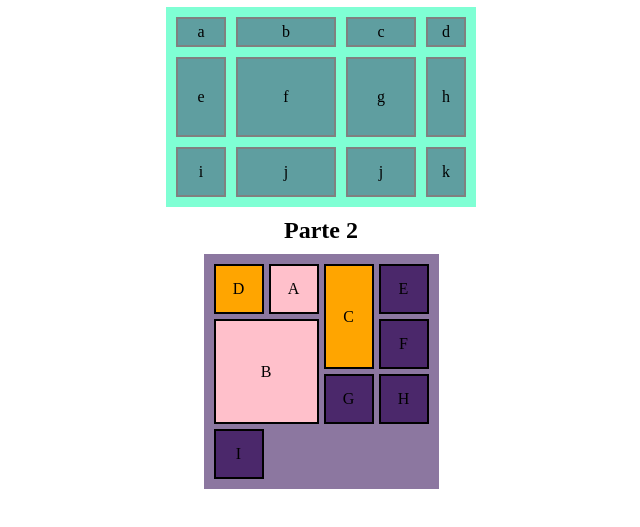
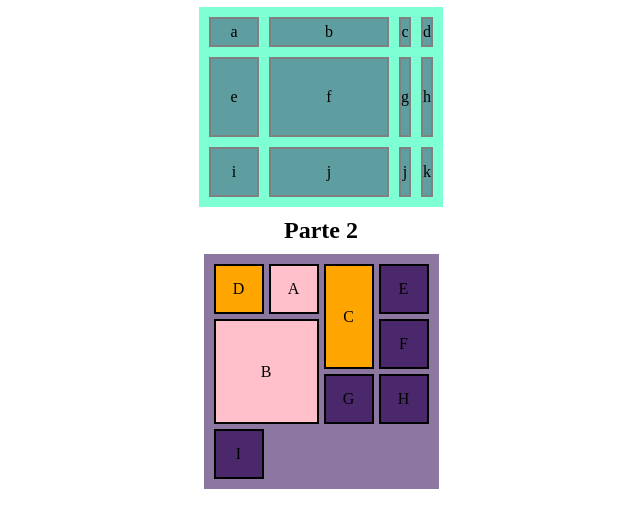
Before and after one commit to sedarmek/cursoCss2020, a plain HTML site: page grid/grid.html in a window 1280 px wide. Shown: the part 57-584 px from the top of the page, without its empty margins (319-959 px from the left). Drawn offline with Linux system fonts and the light colour scheme.

Commit message:
Se aniade variables fr y auto para el tamanio de los elementos hijos del contenedor 1, en el archivo grid/css/styles.css

```diff
--- a/grid/css/styles.css
+++ b/grid/css/styles.css
@@ -4,6 +4,13 @@ grid-template-columns: sirve para declara el tamanio y el numero de columnas
 grid-template-rows: sirve para declara el tamanio y el numero de filas
 grid-column-grap: sirve para declarar la separacion entre las columnas
 grid-row-grap: sirve para declarar la separacion entre las filas
+
+grid-column: shorthand de indica la line-column de inicio y del final de cada elemento.
+grid-row: shorthand de indica la line-row de inicio y del final de cada elemento hijo.
+
+valor fr y auto para asignar un tamano a los hijos.
+fr: indica las divisiones que recibira cada elemento hijo
+auto: genera el tamanio minimo de acuerdo al contenido del elemento hijo
 */
 
 *{
@@ -24,7 +31,7 @@ body{
     margin: 10px;
     padding: 10px;
     display: grid;
-    grid-template-columns: 50px 100px 70px 40px;
+    grid-template-columns: 50px 10fr 1fr auto;
     grid-template-rows: 30px 80px 50px;
     grid-column-gap: 10px;
     grid-row-gap: 10px;
```
